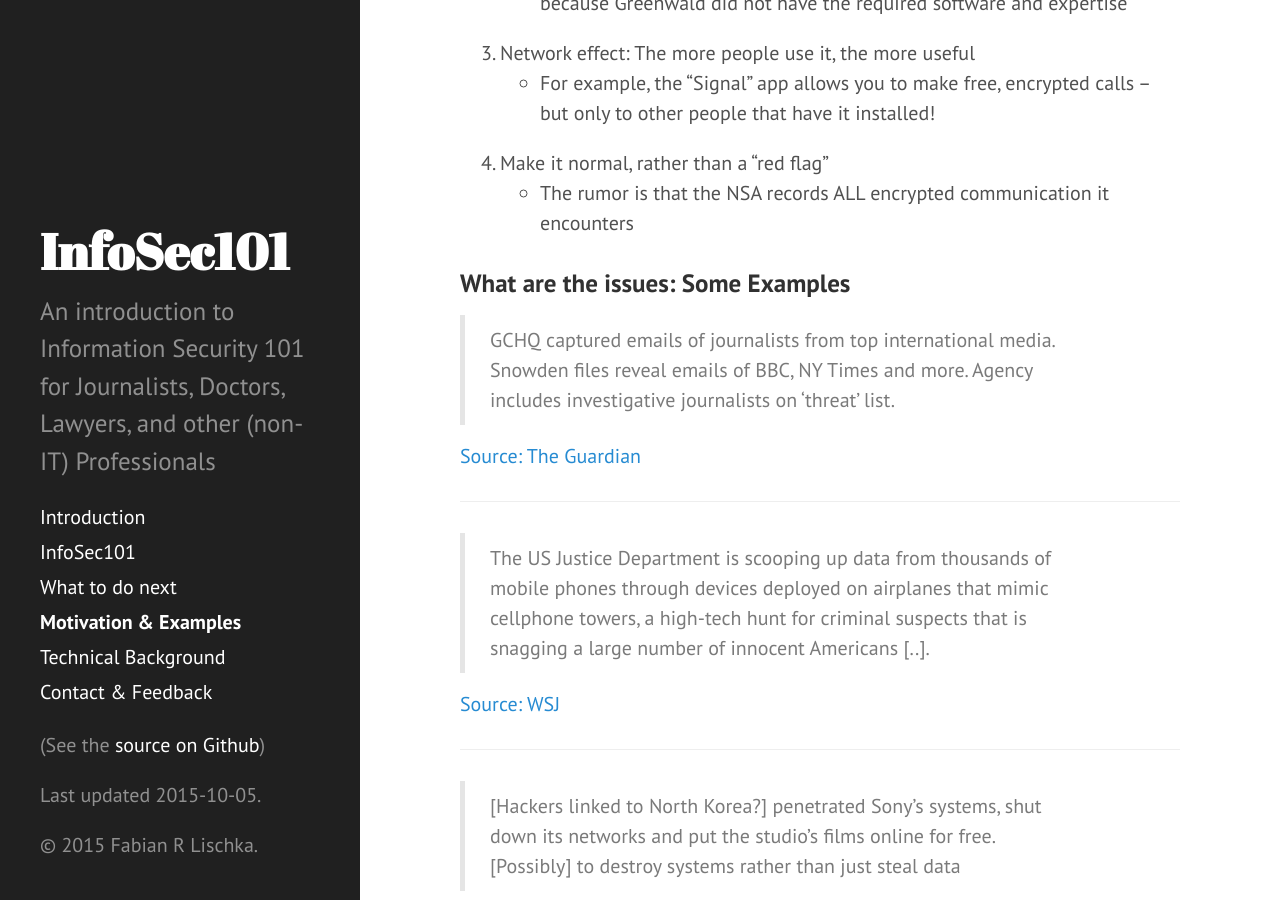
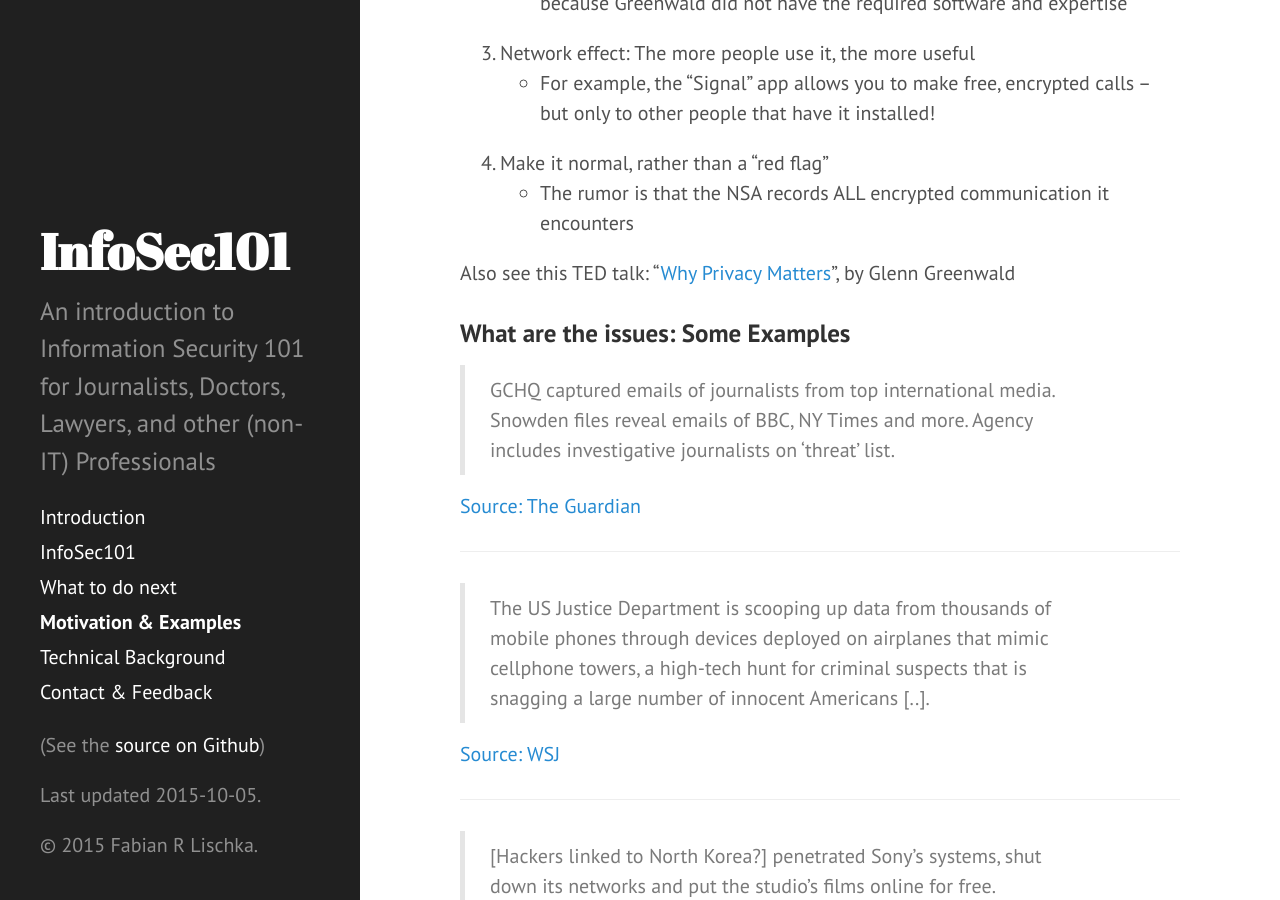
Before and after one commit to fabianlischka/InfoSec101, a Jekyll site: the page built from p3-Motivation.md, in a window 1280 px wide and 900 px high, scrolled down 1038 px. Built offline with Jekyll 4.4.1, drawn with Linux system fonts in a browser that asks for light colours; Markdown is read by kramdown in place of the engine named in the settings.

Commit message:
added Glenn Greenwald talk

```diff
--- a/p3-Motivation.md
+++ b/p3-Motivation.md
@@ -32,6 +32,7 @@
 4. Make it normal, rather than a "red flag"
     - The rumor is that the NSA records ALL encrypted communication it encounters
 
+Also see this TED talk: "[Why Privacy Matters](http://www.ted.com/talks/glenn_greenwald_why_privacy_matters)", by Glenn Greenwald
 
 ### What are the issues: Some Examples
 
```
